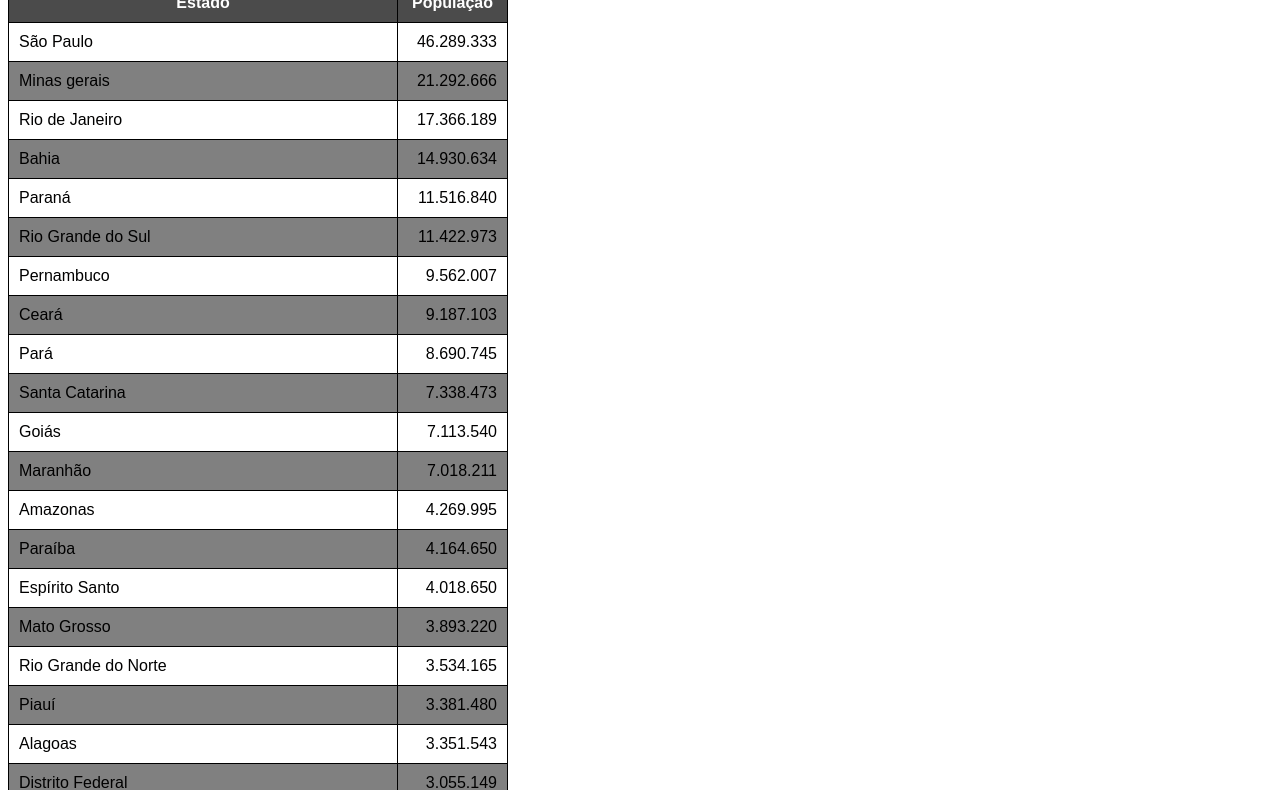
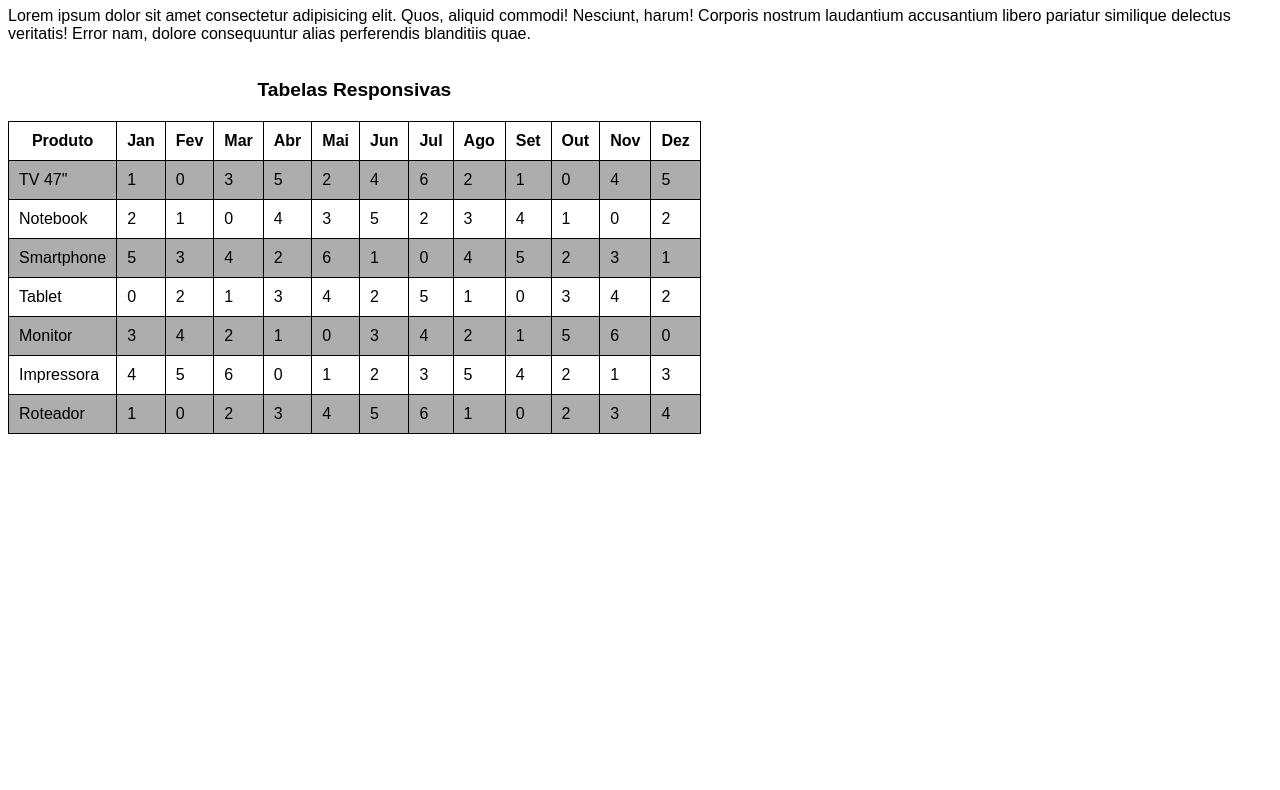
Before and after one commit to ClaudiaSte/html-css, a plain HTML site: page exercicios/ex-024/paginas.extras/pagina001.html in a window 1280 px wide. Shown: the part 73-863 px from the top of the page. After the commit the page ends 800 px from the top, so only its background shows below. Drawn offline with Linux system fonts and the light colour scheme.

Commit message:
exercicio iframe

```diff
--- a/exercicios/ex-024/paginas.extras/pagina001.html
+++ b/exercicios/ex-024/paginas.extras/pagina001.html
@@ -1,177 +1,176 @@
 <!DOCTYPE html>
-<html lang="pt-BR">
+<html lang="pt-br">
+
 <head>
     <meta charset="UTF-8">
     <meta name="viewport" content="width=device-width, initial-scale=1.0">
-    <title>Site de teste</title>
+    <title>Tabelas Responsivas</title>
     <style>
-        body{
+        body {
             font-family: Arial, Helvetica, sans-serif;
-            color: rgb(1, 0, 0);
-        }
-        table{
-            width: 500px;
-            border-collapse: collapse;
-            position: relative;
         }
 
-        td, th{
-            border: 1px black solid;
+        table {
+            border-collapse: collapse;
+        }
+
+        caption {
+            font-size: 1.2em;
+            font-weight: bolder;
+            padding: 20px;
+        }
+
+        th,
+        td {
+            border: 1px solid black;
             padding: 10px;
         }
 
-        caption{
-            font-size: 1.5em;
-            font-weight: bold;
-            padding: 10px;
-            background-color: rgb(145, 145, 145);
+        tr:nth-child(even) {
+            background-color: #adadad;
         }
 
-        thead, tfoot {
-            background-color: rgb(81, 81, 81);
-            color: white;
-        }
-
-        thead > tr > th{
-            position: sticky;
-            top: -1px;
-            background-color: rgb(75, 75, 75);
-        }
-
-        tbody > tr:nth-child(2n){
-            background-color: rgb(128, 128, 128);
-        }
-
-        td.num{
-            text-align: right;
+        div#container {
+            overflow-x: auto;
         }
     </style>
 </head>
+
 <body>
+    <h1>Tabelas em telas pequenas</h1>
+    <p>Lorem ipsum dolor sit amet consectetur adipisicing elit. Quos, aliquid commodi! Nesciunt, harum! Corporis nostrum
+        laudantium accusantium libero pariatur similique delectus veritatis! Error nam, dolore consequuntur alias
+        perferendis blanditiis quae.</p>
+
+    <div id="container">
         <table>
-        <caption>População das Unidades Federativas</caption>
+            <caption>Tabelas Responsivas</caption>
             <thead>
                 <tr>
-                <th scope="col">Estado</th>
-                <th scope="col" style="width: 50px;">População</th>
+                    <th>Produto</th>
+                    <th>Jan</th>
+                    <th>Fev</th>
+                    <th>Mar</th>
+                    <th>Abr</th>
+                    <th>Mai</th>
+                    <th>Jun</th>
+                    <th>Jul</th>
+                    <th>Ago</th>
+                    <th>Set</th>
+                    <th>Out</th>
+                    <th>Nov</th>
+                    <th>Dez</th>
                 </tr>
             </thead>
             <tbody>
-            <tr>
-                <td>São Paulo</td>
-                <td class="num">46.289.333</td>
+                <tr></tr>
+                <td>TV 47"</td>
+                <td>1</td>
+                <td>0</td>
+                <td>3</td>
+                <td>5</td>
+                <td>2</td>
+                <td>4</td>
+                <td>6</td>
+                <td>2</td>
+                <td>1</td>
+                <td>0</td>
+                <td>4</td>
+                <td>5</td>
                 </tr>
                 <tr>
-                <td>Minas gerais</td>
-                <td class="num">21.292.666</td>
+                    <td>Notebook</td>
+                    <td>2</td>
+                    <td>1</td>
+                    <td>0</td>
+                    <td>4</td>
+                    <td>3</td>
+                    <td>5</td>
+                    <td>2</td>
+                    <td>3</td>
+                    <td>4</td>
+                    <td>1</td>
+                    <td>0</td>
+                    <td>2</td>
                 </tr>
                 <tr>
-                <td>Rio de Janeiro</td>
-                <td class="num">17.366.189</td>
+                    <td>Smartphone</td>
+                    <td>5</td>
+                    <td>3</td>
+                    <td>4</td>
+                    <td>2</td>
+                    <td>6</td>
+                    <td>1</td>
+                    <td>0</td>
+                    <td>4</td>
+                    <td>5</td>
+                    <td>2</td>
+                    <td>3</td>
+                    <td>1</td>
                 </tr>
                 <tr>
-                <td>Bahia</td>
-                <td class="num">14.930.634</td>
+                    <td>Tablet</td>
+                    <td>0</td>
+                    <td>2</td>
+                    <td>1</td>
+                    <td>3</td>
+                    <td>4</td>
+                    <td>2</td>
+                    <td>5</td>
+                    <td>1</td>
+                    <td>0</td>
+                    <td>3</td>
+                    <td>4</td>
+                    <td>2</td>
                 </tr>
                 <tr>
-                <td>Paraná</td>
-                <td class="num">11.516.840</td>
+                    <td>Monitor</td>
+                    <td>3</td>
+                    <td>4</td>
+                    <td>2</td>
+                    <td>1</td>
+                    <td>0</td>
+                    <td>3</td>
+                    <td>4</td>
+                    <td>2</td>
+                    <td>1</td>
+                    <td>5</td>
+                    <td>6</td>
+                    <td>0</td>
                 </tr>
                 <tr>
-                <td>Rio Grande do Sul</td>
-                <td class="num">11.422.973</td>
+                    <td>Impressora</td>
+                    <td>4</td>
+                    <td>5</td>
+                    <td>6</td>
+                    <td>0</td>
+                    <td>1</td>
+                    <td>2</td>
+                    <td>3</td>
+                    <td>5</td>
+                    <td>4</td>
+                    <td>2</td>
+                    <td>1</td>
+                    <td>3</td>
                 </tr>
                 <tr>
-                <td>Pernambuco</td>
-                <td class="num">9.562.007</td>
-            </tr>
-            <tr>
-                <td>Ceará</td>
-                <td class="num">9.187.103</td>
-            </tr>
-            <tr>
-                <td>Pará</td>
-                <td class="num">8.690.745</td>
-            </tr>
-            <tr>
-                <td>Santa Catarina</td>
-                <td class="num">7.338.473</td>
-            </tr>
-            <tr>
-                <td>Goiás</td>
-                <td class="num">7.113.540</td>
-            </tr>
-            <tr>
-                <td>Maranhão</td>
-                <td class="num">7.018.211</td>
-            </tr>
-            <tr>
-                <td>Amazonas</td>
-                <td class="num">4.269.995</td>
-            </tr>
-            <tr>
-                <td>Paraíba</td>
-                <td class="num">4.164.650</td>
-            </tr>
-            <tr>
-                <td>Espírito Santo</td>
-                <td class="num">4.018.650</td>
-            </tr>
-            <tr>
-                <td>Mato Grosso</td>
-                <td class="num">3.893.220</td>
-            </tr>
-            <tr>
-                <td>Rio Grande do Norte</td>
-                <td class="num">3.534.165</td>
-            </tr>
-            <tr>
-                <td>Piauí</td>
-                <td class="num">3.381.480</td>
-            </tr>
-            <tr>
-                <td>Alagoas</td>
-                <td class="num">3.351.543</td>
-            </tr>
-            <tr>
-                <td>Distrito Federal</td>
-                <td class="num">3.055.149</td>
-            </tr>
-            <tr>
-                <td>Mato Grosso do Sul</td>
-                <td class="num">2.809.394</td>
-            </tr>
-            <tr>
-                <td>Sergipe</td>
-                <td class="num">2.318.822</td>
-            </tr>
-            <tr>
-                <td>Rondônia</td>
-                <td class="num">1.815.278</td>
-            </tr>
-            <tr>
-                <td>Tocantins</td>
-                <td class="num">1.590.248</td>
-            </tr>
-            <tr>
-                <td>Acre</td>
-                <td class="num">906.876</td>
-            </tr>
-            <tr>
-                <td>Amapá</td>
-                <td class="num">877.613</td>
-            </tr>
-            <tr>
-                <td>Roraima</td>
-                <td class="num">652.713</td>
+                    <td>Roteador</td>
+                    <td>1</td>
+                    <td>0</td>
+                    <td>2</td>
+                    <td>3</td>
+                    <td>4</td>
+                    <td>5</td>
+                    <td>6</td>
+                    <td>1</td>
+                    <td>0</td>
+                    <td>2</td>
+                    <td>3</td>
+                    <td>4</td>
                 </tr>
             </tbody>
-        <tfoot>
-            <tr>
-                <th scope="col">Total de Habitantes</th>
-                <th><strong>203.429.773</strong></th>
-            </tr>
-        </tfoot>
         </table>
+    </div>
 </body>
+
 </html>
```
Also changed, not shown: exercicios/ex-024/iframe003.html (+1 -1 lines). Lines whose indentation alone changed are shown as unchanged.
